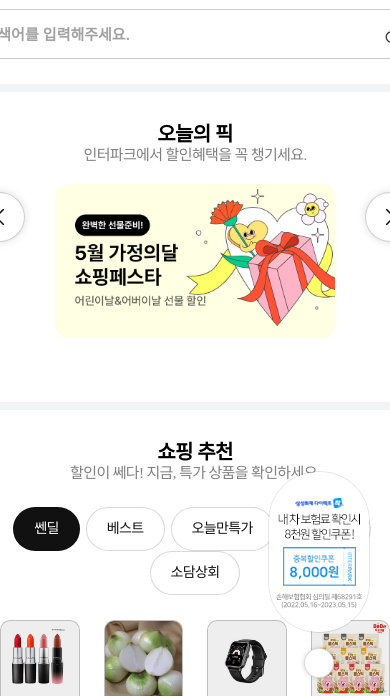
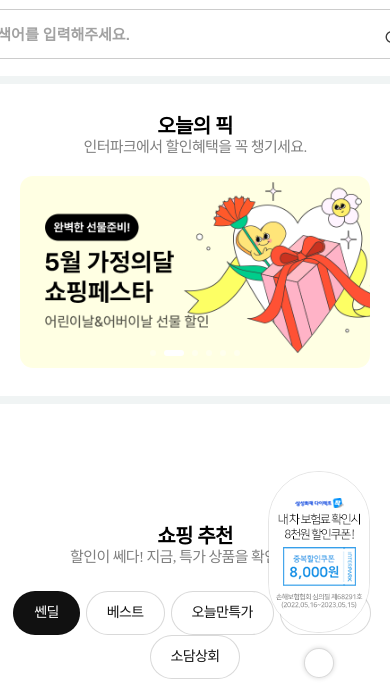
Before and after one commit to hyemdev/clone_interpark, a plain HTML site: page index.html in a window 390 px wide. Shown: the part 146-842 px from the top of the page. Drawn offline with nearby package versions, Linux system fonts and the light colour scheme; a web font is replaced by a local one.

Commit message:
[update] promotion responsive complete.

```diff
--- a/css/style.css
+++ b/css/style.css
@@ -537,11 +537,12 @@
 /* header 반응형 적용 */
 @media screen and (max-width: 1024px) {
   .header {
-    border-bottom: 8px solid #f0f4f4;
+    border: none;
   }
   .header .inner {
     padding-top: 15px;
     height: 230px;
+    border-bottom: 8px solid #f0f4f4;
   }
   /* 서치창 중앙정렬을 위해 너비100%설정 */
   .header-left {
@@ -630,33 +631,85 @@
   width: 100%;
   height: auto;
 }
+
+.sw-promotion-control {
+  position: relative;
+  display: none;
+  text-align: center;
+}
+.sw-promotion-pg {
+  display: inline-block;
+}
 /* 추천이벤트 반응형 적용 */
-@media screen and (max-width: 1240px) {
+@media screen and (max-width: 1280px) {
   .promotion .inner {
     height: 275px;
   }
 }
 @media screen and (max-width: 1024px) {
   .promotion {
-    border-bottom: 8px solid #f0f4f4;
   }
   .promotion .inner {
-    height: 200px;
+    height: 300px;
+    border-bottom: 8px solid #f0f4f4;
   }
   .promotion .section-top {
     display: block;
   }
-  .sw-prom .promotion .sw-bt {
+  .promotion .sw-bt {
     display: none;
+  }
+  .sw-promotion-control {
+    display: block;
+  }
+  /* swiper.js에서 자동으로 css 생성 */
+  /* 변경하고싶은 디자인으로 덮어쓴다 */
+  .sw-promotion-pg .swiper-pagination-bullet {
+    width: 8px;
+    height: 8px;
+    border-radius: 50%;
+    opacity: 0.2;
+    background: #000;
+  }
+  .sw-promotion-pg .swiper-pagination-bullet-active {
+    width: 8px;
+    height: 8px;
+    border-radius: 50%;
+    opacity: 1;
+    background: #000;
   }
 }
 
 @media screen and (max-width: 760px) {
   .promotion .inner {
-    height: 190px;
+    height: 290px;
   }
+
   .sw-promotion {
-    width: 280px;
+    /* 화면의 너비에 비해 줄어드는것은 ok */
+    /* but 일정 너비 이하로는 줄어들지 않았으면 좋겠다 */
+    width: 50%;
+    min-width: 350px;
+  }
+  .sw-promotion-control {
+    /* css에  position 지정필요 */
+    margin-top: -25px;
+    z-index: 999;
+  }
+  .sw-promotion-pg .swiper-pagination-bullet {
+    width: 6px;
+    height: 6px;
+    border-radius: 3px;
+    opacity: 0.4;
+    background: #fff;
+    /* 너비가 변하는 애니메이션넣기 */
+    transition: width 0.5s;
+  }
+  .sw-promotion-pg .swiper-pagination-bullet-active {
+    width: 20px;
+    height: 6px;
+    opacity: 1;
+    background: #fff;
   }
 }
 
--- a/index.html
+++ b/index.html
@@ -178,6 +178,7 @@
           <div class="promotion-slide">
             <button class="sw-bt sw-prev">이전</button>
             <button class="sw-bt sw-next">다음</button>
+            <!-- promotion swiper -->
             <div class="swiper sw-promotion">
               <div class="swiper-wrapper">
                 <div class="swiper-slide">
@@ -212,6 +213,11 @@
                 </div>
               </div>
             </div>
+            <!-- pagination -->
+            <div class="sw-promotion-control">
+              <div class="pagination sw-promotion-pg"></div>
+            </div>
+
           </div>
         </div>
       </section>
@@ -230,6 +236,10 @@
           navigation: {
             nextEl: ".promotion .sw-next",
             prevEl: ".promotion .sw-prev",
+          },
+          pagination: {
+            el: ".sw-promotion-pg",
+            clickable: true,
           },
 
           breakpoints: {
@@ -393,7 +403,7 @@
                     </div>
                     <div class="tour-info">
                       <ul class="tour-info-list">
-                        <li><span class="tour-cate">닥독특가</span></li>
+                        <li><span class="tour-cate">단독특가</span></li>
                         <li>
                           <span class="tour-title"
                             >나이아가라 혼블라워호 / 자유의 여신상 유람선
```
